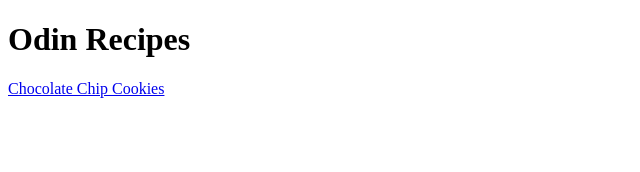
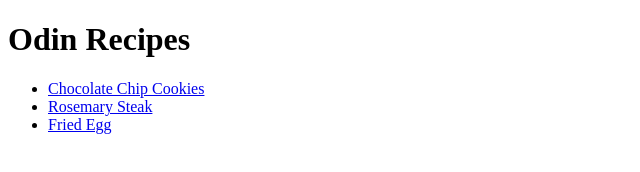
Before and after one commit to foofuufou/odin-recipes, a plain HTML site: page index.html in a window 1280 px wide. Shown: the whole page, without its empty margins (0-640 px from the left). Drawn offline with Linux system fonts and the light colour scheme.

Commit message:
Add 3 recipes
Add fried-egg.html, add cookies.html, add steak.html

```diff
--- a/index.html
+++ b/index.html
@@ -8,6 +8,11 @@
 </head>
 <body>
     <h1>Odin Recipes</h1>
-    <a href="./recipes/cookies.html">Chocolate Chip Cookies</a>
+    <ul>
+        <li><a href="./recipes/cookies.html">Chocolate Chip Cookies</a></li>
+        <li><a href="./recipes/steak.html">Rosemary Steak</a></li>
+        <li><a href="./recipes/fried-egg.html">Fried Egg</a></li>
+    </ul>
+
 </body>
 </html>
```
